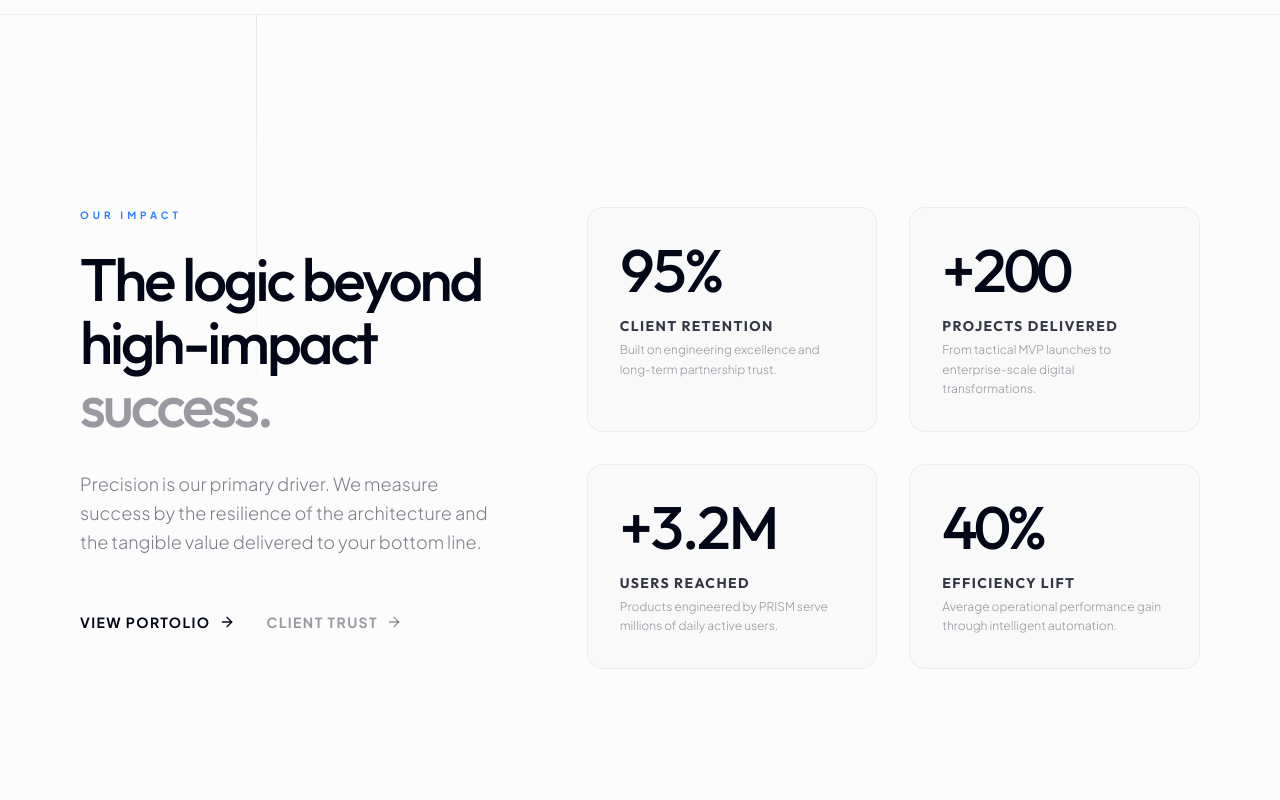
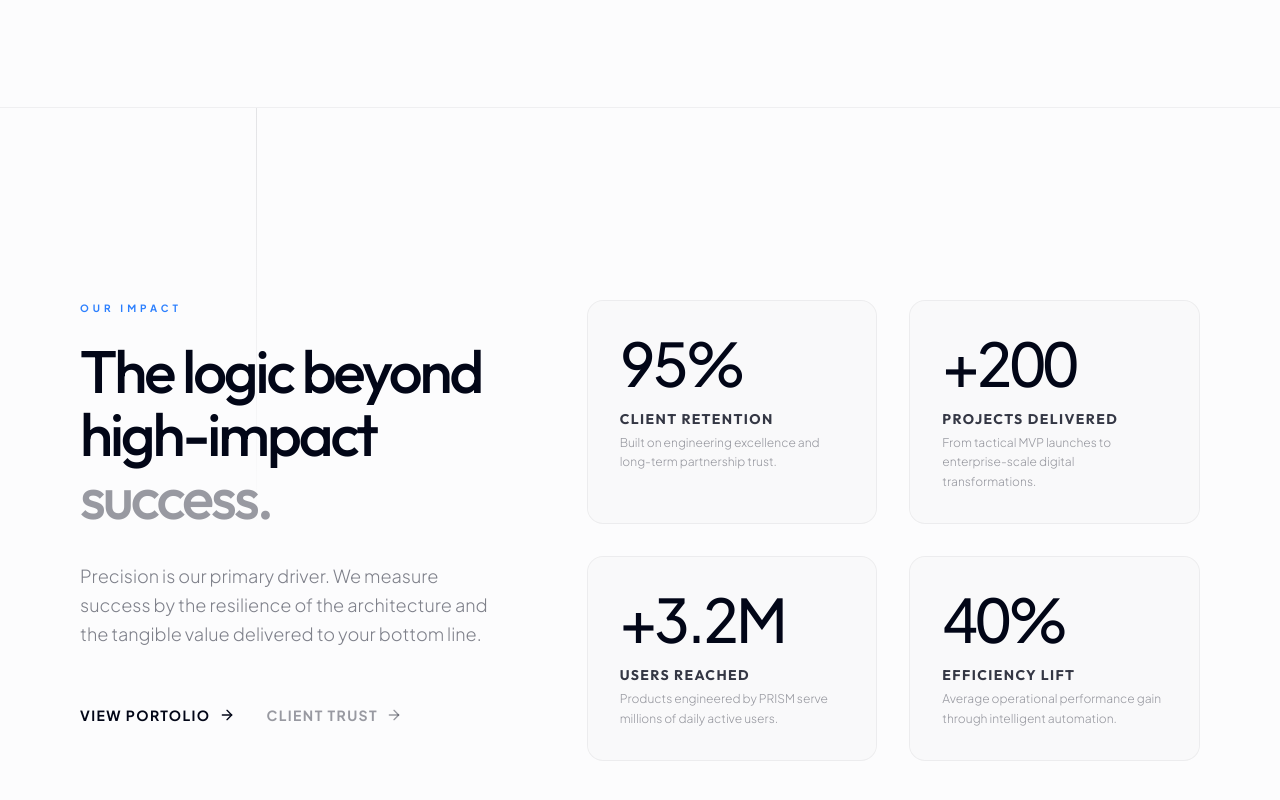
Before and after one commit to xurshidbahromov/prism-it-company, a Next.js app: page / in a window 1280 px wide. Shown: the part 1900-2700 px from the top of the page. Built offline with nearby package versions, Linux system fonts and the light colour scheme.

Commit message:
feat: Implement animated background lines and refactor global CSS with a new theme block for custom properties.

```diff
--- a/src/app/globals.css
+++ b/src/app/globals.css
@@ -1,5 +1,23 @@
 @import "tailwindcss";
-@config "../../tailwind.config.ts";
+
+@theme {
+  --color-background: var(--background);
+  --color-foreground: var(--foreground);
+  --color-surface: var(--surface);
+  --color-border: var(--border);
+  --color-glass: var(--glass-bg);
+  --color-text-muted: var(--text-muted);
+  --color-accent: var(--accent);
+
+  --font-heading: var(--font-space-grotesk), sans-serif;
+  --font-body: var(--font-inter), sans-serif;
+  --font-script: var(--font-dancing-script), cursive;
+
+  --radius-default: 14px;
+
+  --shadow-glass: 0 4px 30px rgba(0, 0, 0, 0.1);
+  --shadow-glow: 0 0 20px rgba(79, 70, 229, 0.2);
+}
 
 :root {
   --background: #05050A;
--- a/src/app/page.tsx
+++ b/src/app/page.tsx
@@ -7,13 +7,19 @@ import { Work } from "@/components/sections/Work";
 import { CTA } from "@/components/sections/CTA";
 import { Contact } from "@/components/sections/Contact";
 import { FadeIn } from "@/components/ui/FadeIn";
+import { BackgroundLines } from "@/components/ui/BackgroundLines";
 
 export default function Home() {
   return (
-    <>
+    <main className="relative w-full">
       <FadeIn direction="none">
         <Hero />
       </FadeIn>
+
+      {/* Background Architectural Lines - Starting AFTER Hero */}
+      <BackgroundLines />
+
+      <div className="relative z-10">
         <FadeIn>
           <Services />
         </FadeIn>
@@ -33,6 +39,7 @@ export default function Home() {
         <FadeIn>
           <Contact />
         </FadeIn>
-    </>
+      </div>
+    </main>
   );
 }
--- a/src/components/sections/About.tsx
+++ b/src/components/sections/About.tsx
@@ -93,7 +93,7 @@ export function About() {
                                 key={i}
                                 {...fadeUp}
                                 transition={{ delay: i * 0.1 }}
-                                className="flex flex-col"
+                                className="flex flex-col items-center text-center"
                             >
                                 <span className="text-4xl md:text-5xl font-heading font-medium tracking-tighter text-foreground mb-2">
                                     {stat.value}
--- /dev/null
+++ b/src/components/ui/BackgroundLines.tsx
@@ -0,0 +1,58 @@
+"use client";
+
+import { motion } from "framer-motion";
+
+export function BackgroundLines() {
+  return (
+    <div className="absolute inset-x-0 top-[100vh] bottom-0 pointer-events-none z-0 overflow-hidden">
+      {/*
+          These lines are modeled after the StatsRow style:
+          1px width, subtle gradients, and sharp architectural turns.
+      */}
+
+      <div className="relative w-full h-full opacity-60">
+        {/* Main Backbone - Left */}
+        <div className="absolute left-[20%] top-0 h-full w-[1px] bg-gradient-to-b from-foreground/10 via-foreground/5 to-transparent hidden md:block" />
+
+        {/* Branch: Services to Stats */}
+        <div className="absolute left-[20%] top-[400px] w-[40%] h-[1px] bg-gradient-to-r from-foreground/10 via-foreground/5 to-transparent hidden md:block" />
+        <div className="absolute left-[60%] top-[400px] h-[1200px] w-[1px] bg-gradient-to-b from-foreground/10 via-transparent to-transparent hidden md:block" />
+
+        {/* Branch: Stats to Process */}
+        <div className="absolute right-[20%] top-[1800px] w-[50%] h-[1px] bg-gradient-to-l from-foreground/10 via-foreground/5 to-transparent hidden md:block" />
+        <div className="absolute right-[20%] top-[1800px] h-[3000px] w-[1px] bg-gradient-to-b from-foreground/10 via-transparent to-transparent hidden md:block" />
+
+        {/* Cross Connection */}
+        <div className="absolute left-[10%] top-[3500px] w-[80%] h-[1px] bg-gradient-to-r from-transparent via-foreground/5 to-transparent hidden md:block" />
+
+        {/* Cinematic Glow Pulses */}
+        <motion.div
+          animate={{
+            y: [0, 6000],
+            opacity: [0, 0.4, 0]
+          }}
+          transition={{
+            duration: 12,
+            repeat: Infinity,
+            ease: "linear"
+          }}
+          className="absolute left-[19.95%] top-0 w-[2px] h-64 bg-gradient-to-b from-transparent via-blue-500/20 to-transparent blur-sm z-10 hidden md:block"
+        />
+
+        <motion.div
+          animate={{
+            y: [0, 6000],
+            opacity: [0, 0.2, 0]
+          }}
+          transition={{
+            duration: 18,
+            repeat: Infinity,
+            delay: 4,
+            ease: "linear"
+          }}
+          className="absolute right-[19.95%] top-0 w-[2px] h-80 bg-gradient-to-b from-transparent via-blue-400/10 to-transparent blur-md z-10 hidden md:block"
+        />
+      </div>
+    </div>
+  );
+}
```
Lines whose indentation alone changed are shown as unchanged.
